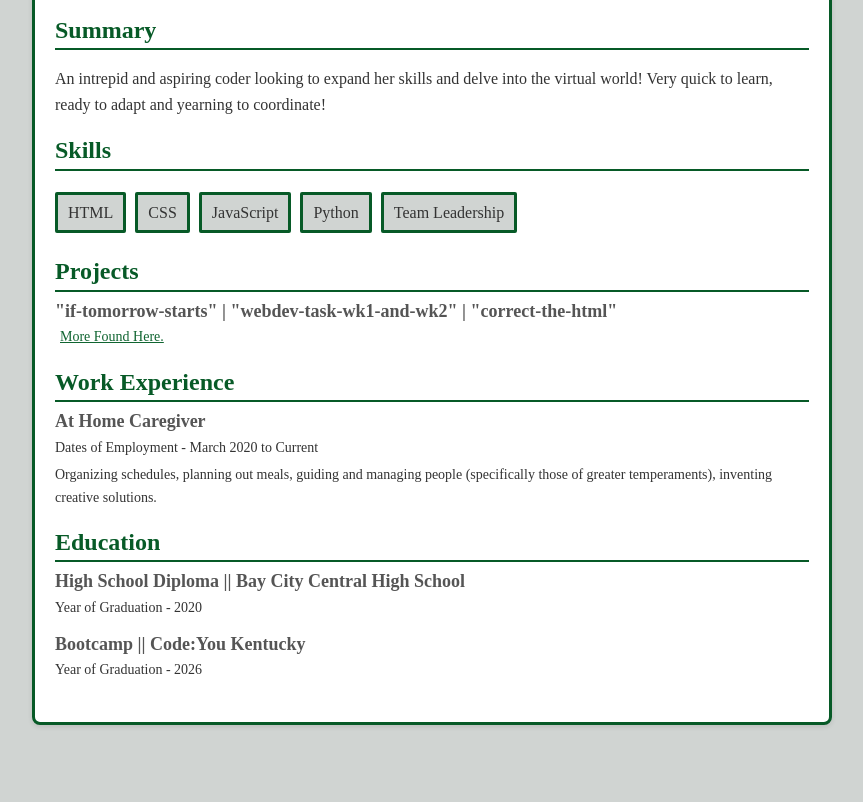
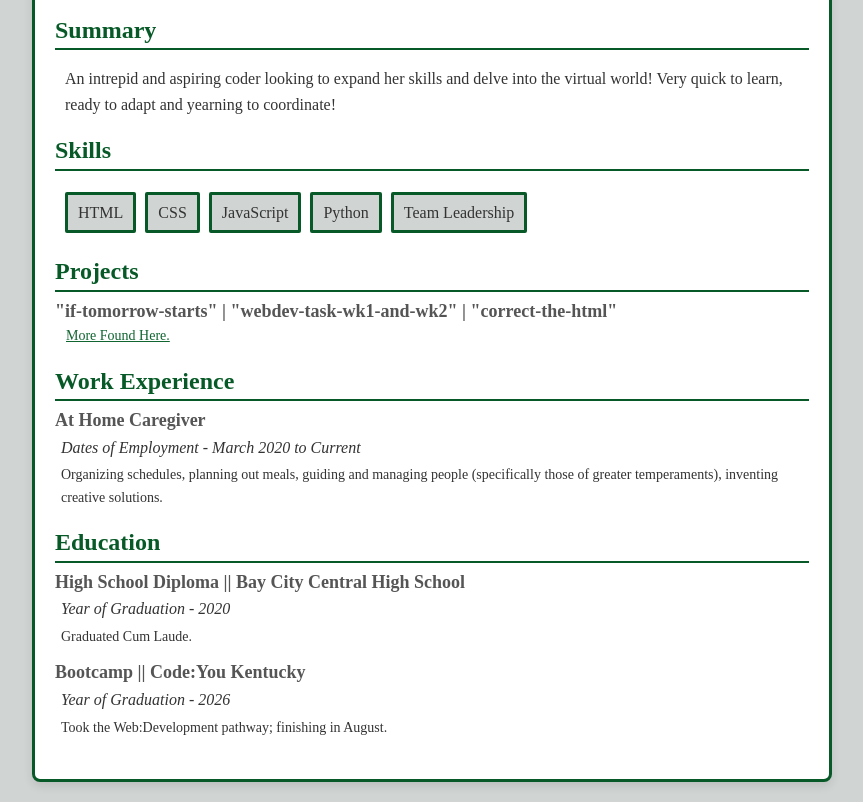
Before and after one commit to knighmor/knighmor.github.io, a plain HTML site: page index.html in a window 1280 px wide. Shown: the part 160-962 px from the top of the page, without its empty margins (208-1071 px from the left). Before the commit the page ends 905 px from the top, so only its background shows below. Drawn offline with Linux system fonts and the light colour scheme.

Commit message:
last minute changes, had some ideas

```diff
--- a/css/styles.css
+++ b/css/styles.css
@@ -13,12 +13,14 @@ body {
     background: #fff;
     border: 3px solid #075A27;
     border-radius: 8px;
-    box-shadow: 0 2px 5px rgba(0, 0, 0, 0.1);
+    box-shadow: 0 4px 10px rgba(0, 0, 0, 0.1);
 }
 h1,h2 {
     color: #075A27;
 }
-
+.summary {
+    margin-left: 10px;
+}
 .header h1 {
     margin: 10px 0;
 }
@@ -31,12 +33,14 @@ h1,h2 {
     color: #106531;
     text-decoration: none;
 }
-
 .head-link {
     text-decoration: none;
     color:#106531;
 }
-
+.head-link:hover {
+    color:#1caa53;
+    text-decoration: underline;
+}
 .section {
     margin: 20px 0;
 }
@@ -54,8 +58,12 @@ h1,h2 {
     color: #555;
 }
 .item p {
-    margin: 5px 0;
+    margin: 4px 0;
     font-size: 14px;
+    margin-left: 6px;
+}
+.italics {
+    font-size: 16px;
 }
 .transition {
     color: #106531;
@@ -64,6 +72,7 @@ h1,h2 {
 .skills ul {
     list-style: none;
     padding: 0;
+    margin-left: 10px;
 }
 .skills ul li {
     display: inline-block;
@@ -73,3 +82,8 @@ h1,h2 {
     margin: 5px 5px 5px 0;
     border-radius: 2px;
 }
+.footer {
+    margin-top: 10px;
+    border-top: 2px solid #075A27;
+    padding-top: 15px;
+}
--- a/index.html
+++ b/index.html
@@ -22,7 +22,7 @@
             </section>
             <section class="section">
                 <h2>Summary</h2>
-                <p>
+                <p class = "summary">
                     An intrepid and aspiring coder looking to expand her skills and delve into the virtual world! Very quick to learn, ready to adapt and yearning to coordinate!
                 </p>
             </section>
@@ -51,7 +51,7 @@
                 <h2>Work Experience</h2>
                 <div class="item">
                     <h3>At Home Caregiver</h3>
-                    <p>Dates of Employment - March 2020 to Current</p>
+                    <p><em class = "italics">Dates of Employment - March 2020 to Current</em></p>
                     <p>
                         Organizing schedules, planning out meals, guiding and managing people (specifically those of greater temperaments), inventing creative solutions.
                     </p>
@@ -61,12 +61,14 @@
                 <h2>Education</h2>
                 <div class="item">
                     <h3>High School Diploma || Bay City Central High School</h3>
-                    <p>Year of Graduation - 2020</p>
+                    <p><em class = "italics">Year of Graduation - 2020</em></p>
+                    <p>Graduated Cum Laude.</p>
                 </div>
 
                 <div class="item">
                     <h3>Bootcamp || Code:You Kentucky</h3>
-                    <p>Year of Graduation - 2026</p>
+                    <p><em class = "italics">Year of Graduation - 2026</em></p>
+                    <p>Took the Web:Development pathway; finishing in August.</p>
                 </div>
             </section>
         </main>
```
